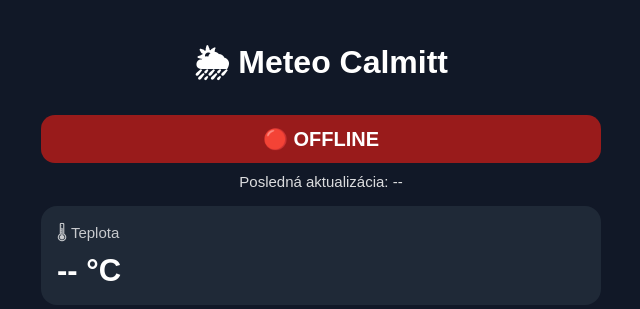
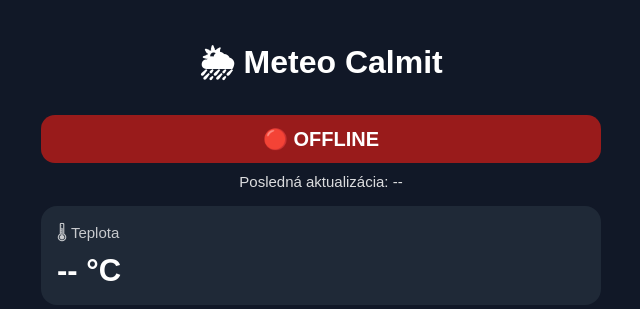
Before and after one commit to Majkii86/calmit-meteo, a FastAPI app: page / in a window 1280 px wide. Shown: the top 309 px of the page, without its empty margins (319-959 px from the left). Run offline with FastAPI, Linux system fonts and the light colour scheme; data that the repository does not hold is empty.

Commit message:
Test commit

```diff
--- a/templates/index.html
+++ b/templates/index.html
@@ -4,7 +4,7 @@
     <meta charset="UTF-8">
     <meta name="viewport" content="width=device-width, initial-scale=1.0">
 
-    <title>Meteo Calmitt</title>
+    <title>Meteo Calmit</title>
 
     <link rel="manifest" href="/static/manifest.json">
     <meta name="theme-color" content="#111827">
@@ -16,7 +16,7 @@
 <body>
 <div class="container">
 
-    <h1>🌦 Meteo Calmitt</h1>
+    <h1>🌦 Meteo Calmit</h1>
 
     <div id="status" class="status offline">🔴 OFFLINE</div>
 
```
